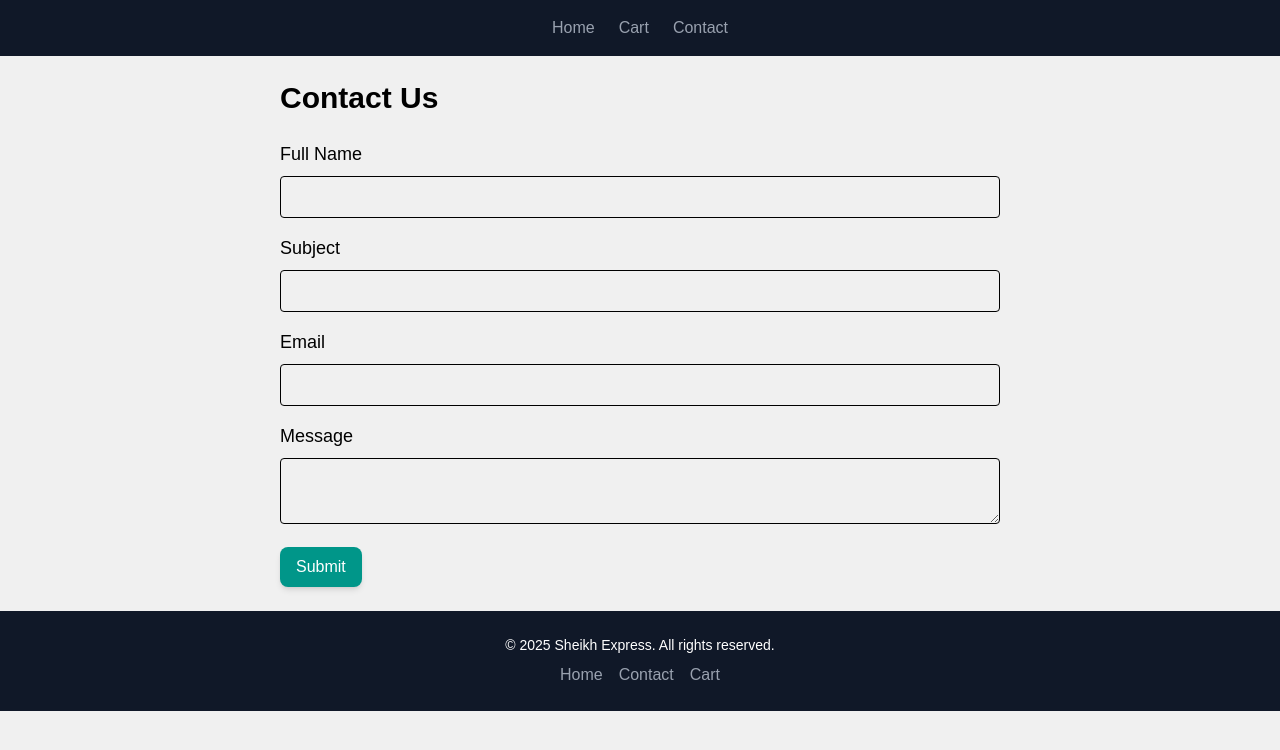
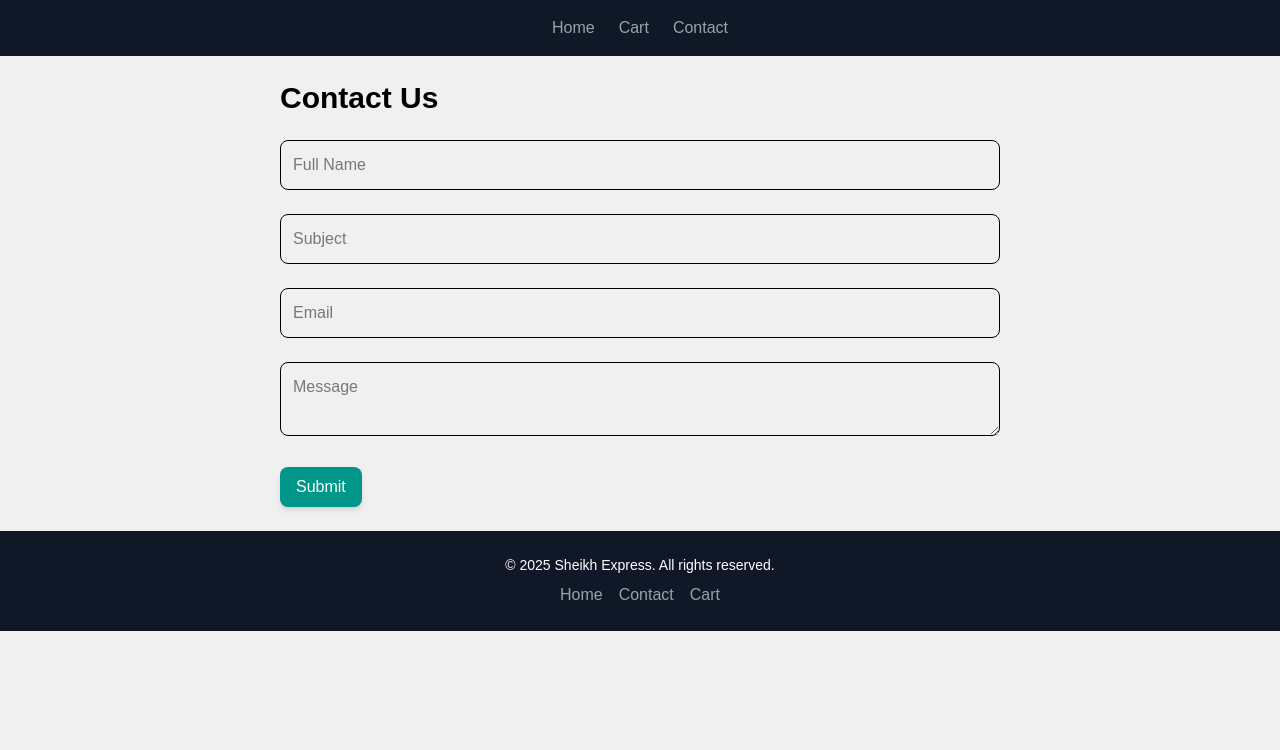
Before and after one commit to kanotten/React-Ca, a React (Vite) app: page /contact in a window 1280 px wide. Shown: the top 750 px of the page. Built offline with nearby package versions, Linux system fonts and the light colour scheme.

Commit message:
minor design fix and autcomplete and placeholders in form

```diff
--- a/src/pages/ContactPage.jsx
+++ b/src/pages/ContactPage.jsx
@@ -53,68 +53,61 @@ export default function ContactPage() {
   return (
     <div className="max-w-3xl mx-auto p-6">
       <h1 className="text-3xl font-semibold mb-6">Contact Us</h1>
-      <form onSubmit={handleSubmit}>
-        <div className="mb-4">
-          <label htmlFor="fullName" className="block text-lg font-medium">
-            Full Name
-          </label>
+      <form onSubmit={handleSubmit} className="space-y-6">
+        <div className="relative">
           <input
             type="text"
             id="fullName"
             name="fullName"
             value={formData.fullName}
             onChange={handleChange}
-            className="w-full p-2 border rounded mt-2"
+            className="w-full p-3 border rounded-lg focus:outline-none focus:ring-2 focus:ring-teal-500"
+            placeholder="Full Name"
           />
           {errors.fullName && (
             <p className="text-red-500 text-sm mt-1">{errors.fullName}</p>
           )}
         </div>
 
-        <div className="mb-4">
-          <label htmlFor="subject" className="block text-lg font-medium">
-            Subject
-          </label>
+        <div className="relative">
           <input
             type="text"
             id="subject"
             name="subject"
             value={formData.subject}
             onChange={handleChange}
-            className="w-full p-2 border rounded mt-2"
+            className="w-full p-3 border rounded-lg focus:outline-none focus:ring-2 focus:ring-teal-500"
+            placeholder="Subject"
           />
           {errors.subject && (
             <p className="text-red-500 text-sm mt-1">{errors.subject}</p>
           )}
         </div>
 
-        <div className="mb-4">
-          <label htmlFor="email" className="block text-lg font-medium">
-            Email
-          </label>
+        <div className="relative">
           <input
             type="email"
             id="email"
             name="email"
             value={formData.email}
             onChange={handleChange}
-            className="w-full p-2 border rounded mt-2"
+            className="w-full p-3 border rounded-lg focus:outline-none focus:ring-2 focus:ring-teal-500"
+            placeholder="Email"
+            autoComplete="email"
           />
           {errors.email && (
             <p className="text-red-500 text-sm mt-1">{errors.email}</p>
           )}
         </div>
 
-        <div className="mb-4">
-          <label htmlFor="message" className="block text-lg font-medium">
-            Message
-          </label>
+        <div className="relative">
           <textarea
             id="message"
             name="message"
             value={formData.message}
             onChange={handleChange}
-            className="w-full p-2 border rounded mt-2"
+            className="w-full p-3 border rounded-lg focus:outline-none focus:ring-2 focus:ring-teal-500"
+            placeholder="Message"
           />
           {errors.message && (
             <p className="text-red-500 text-sm mt-1">{errors.message}</p>
@@ -127,7 +120,7 @@ export default function ContactPage() {
       </form>
 
       {isSubmitted && (
-        <div className="bg-green-200 text-green-800 p-4 rounded-lg mt-4">
+        <div className="bg-teal-100 text-teal-800 p-4 rounded-lg mt-4 text-center">
           Thank you for contacting us! We will get back to you soon.
         </div>
       )}
```
